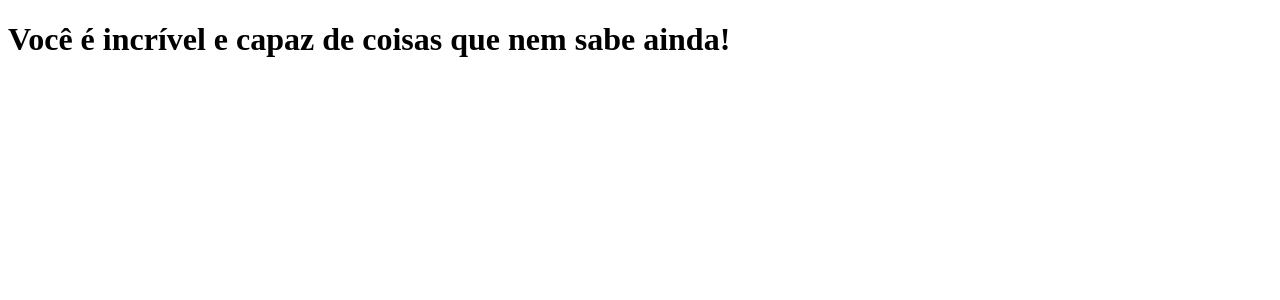
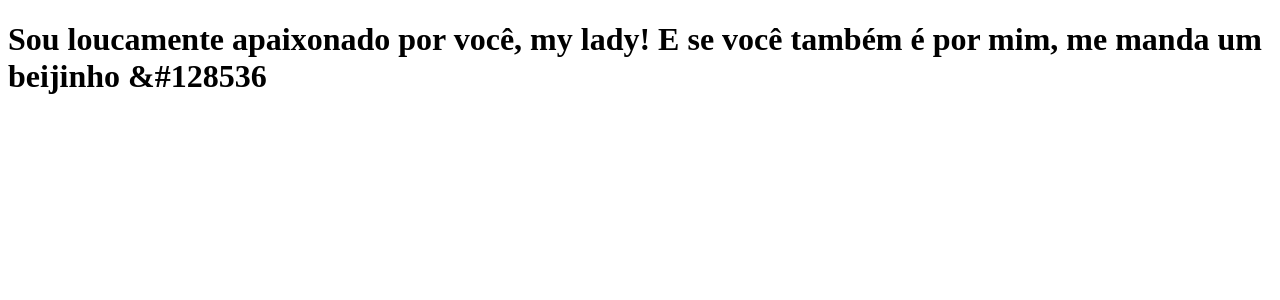
Before and after one commit to feandrade02/clone-tabnews, a Next.js app: page / in a window 1280 px wide. Shown: the top 300 px of the page. Built offline with nearby package versions, Linux system fonts and the light colour scheme.

Commit message:
alterando o texto da pagina

```diff
--- a/pages/index.js
+++ b/pages/index.js
@@ -1,5 +1,5 @@
 function Home() {
-    return <h1>Você é incrível e capaz de coisas que nem sabe ainda!</h1>
+    return <h1>Sou loucamente apaixonado por você, my lady! E se você também é por mim, me manda um beijinho <span>&#128536</span></h1>
 }
 
 export default Home;
```
